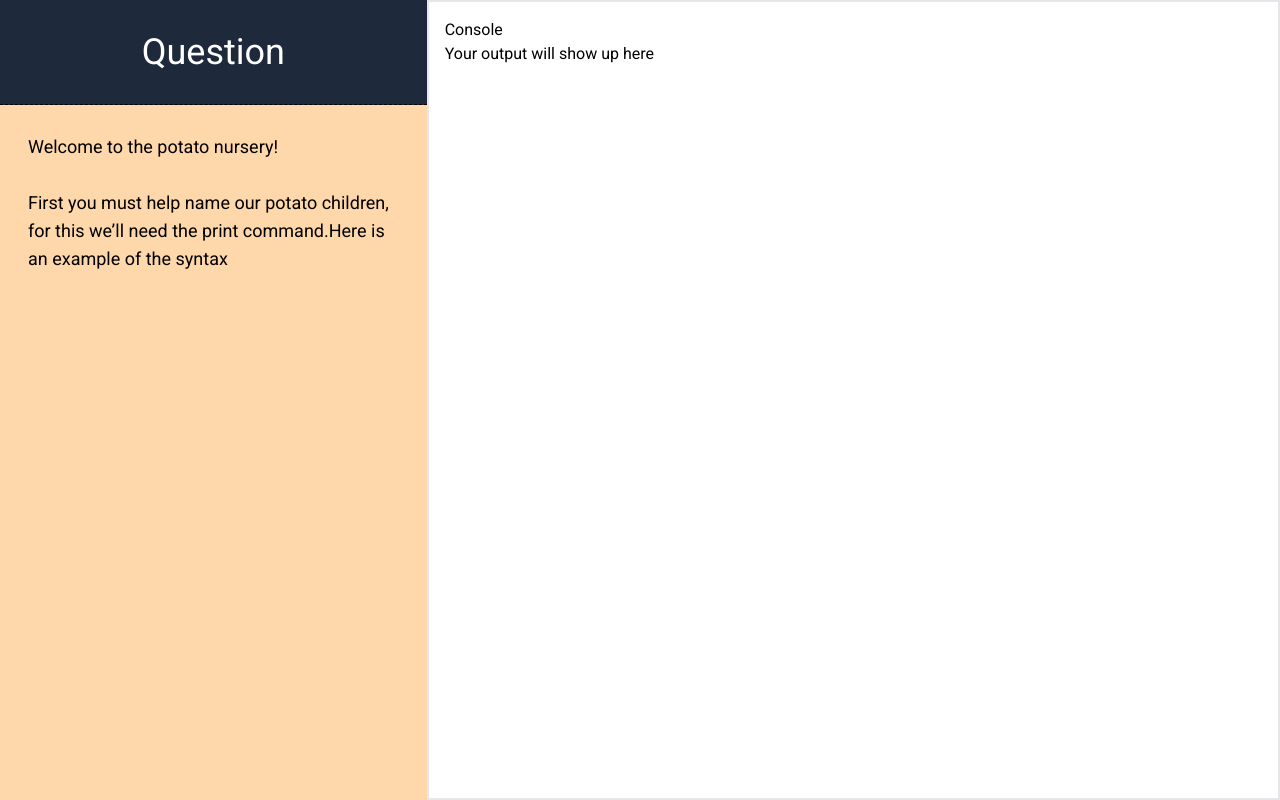
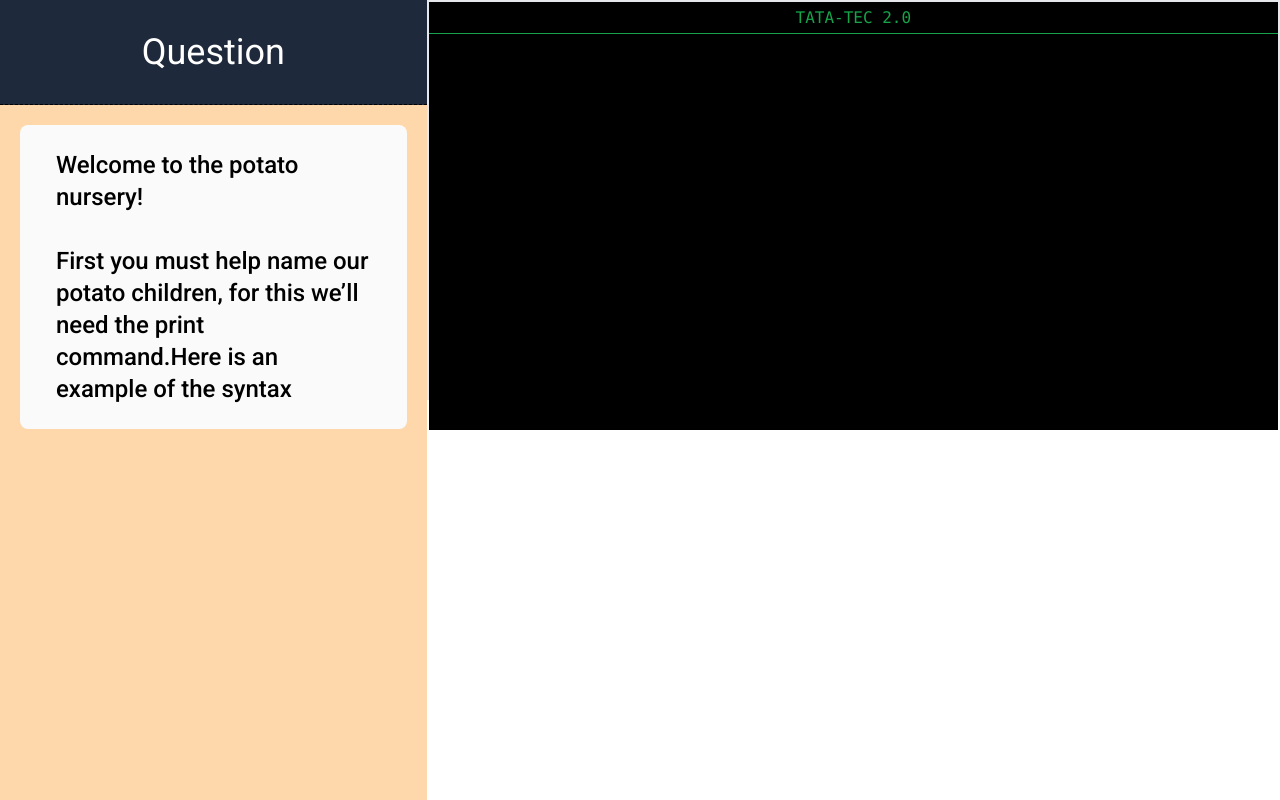
Before and after one commit to vikramsingh13/hackville-2023, a React (Vite) app in the folder client/: page / in a window 1280 px wide. Built offline with nearby package versions, Linux system fonts and the light colour scheme.

Commit message:
Console Done

```diff
--- a/client/index.html
+++ b/client/index.html
@@ -7,7 +7,7 @@
     <link rel="preconnect" href="https://fonts.googleapis.com" />
     <link rel="preconnect" href="https://fonts.gstatic.com" crossorigin />
     <link
-      href="https://fonts.googleapis.com/css2?family=Roboto:wght@100;400;700;900&display=swap"
+      href="https://fonts.googleapis.com/css2?family=Roboto:wght@100;400;500;600;700;800;900&display=swap"
       rel="stylesheet"
     />
     <title>Potato Colony</title>
--- a/client/src/components/coding/Coding.jsx
+++ b/client/src/components/coding/Coding.jsx
@@ -8,9 +8,9 @@ const Coding = ({question, chat}) => {
         <div class="flex h-screen">
             <Question
                 question={question}
-                class="w-1/3 p-4 border-2 border-dark-orange-500"
+                class="w-1/3 border-2 border-dark-orange-500"
             />
-            <div class="flex-1 flex-col p-4 border-2 border-dark-orange-500">
+            <div class="flex-1 flex-col border-2 h-1/2 border-dark-orange-500">
                 <Console
                     class=""
                 />
--- a/client/src/components/coding/Console.jsx
+++ b/client/src/components/coding/Console.jsx
@@ -2,6 +2,14 @@ import React from 'react'
 
 export default function Console() {
   return (
-    <div>Console</div>
+    <div className='bg-black h-full text-green-600 text-mon font-mono'>
+        <div className='w-full h-8 border-b border-green-600 flex justify-center items-center'>
+            <p>TATA-TEC 2.0</p>
+        </div>
+        <div className='w-full h-full'>
+            <textarea className='p-2 text-2xl w-full h-full resize-none bg-black max-w-none'
+            name="tatotext" id="tatotext" cols="30" rows="10"></textarea>
+        </div>
+    </div>
   )
 }
--- a/client/src/components/coding/Question.jsx
+++ b/client/src/components/coding/Question.jsx
@@ -7,8 +7,8 @@ export default function Question({ question }) {
       	<h1 className="text-4xl text-center m-0 bg-slate-800 text-white p-8 border-b border-dashed border-black">
 			Question
 	  	</h1>
-		<div>
-			<p className="m-3 p-4 text-lg text- text-black" dangerouslySetInnerHTML={{ __html: DOMPurify.sanitize(question) }}></p>
+		<div className="bg-neutral-50 m-5 rounded-lg">
+			<p className="m-3 p-6 text-2xl font-medium text-black" dangerouslySetInnerHTML={{ __html: DOMPurify.sanitize(question) }}></p>
 		</div>
     </div>
   );
```
